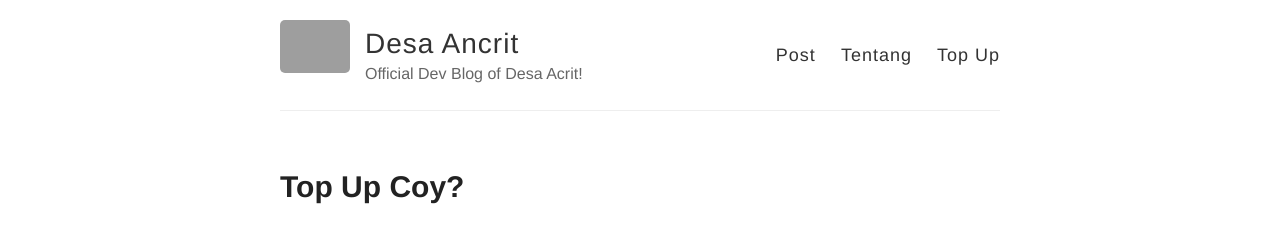
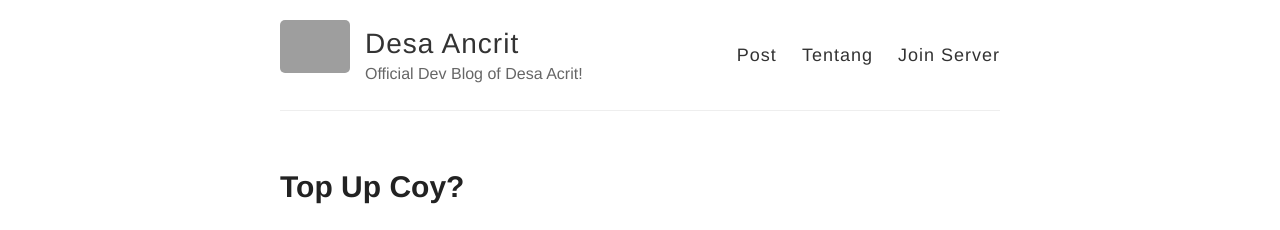
Before and after one commit to Desa-Ancrit/Desa-Acnrit.github.io, a Jekyll site: the page built from _posts/2024-2-25-First-Post.md, in a window 1280 px wide. Shown: the top 230 px of the page. Built offline with Jekyll 4.4.1, drawn with Linux system fonts in a browser that asks for light colours; grey boxes are pictures that could not be loaded.

Commit message:
Update default.html

```diff
--- a/_layouts/default.html
+++ b/_layouts/default.html
@@ -28,8 +28,8 @@
 
           <nav>
             <a href="{{ site.baseurl }}/">Post</a>
-            <a href="{{ site.baseurl }}/about">Tentang</a>
-            <a href="{{ site.baseurl }}/topup">Top Up</a>
+            <a href="{{ site.baseurl }}/acnrit">Tentang</a>
+            <a href="{{ site.baseurl }}/server">Join Server</a>
           </nav>
         </header>
       </div>
```
